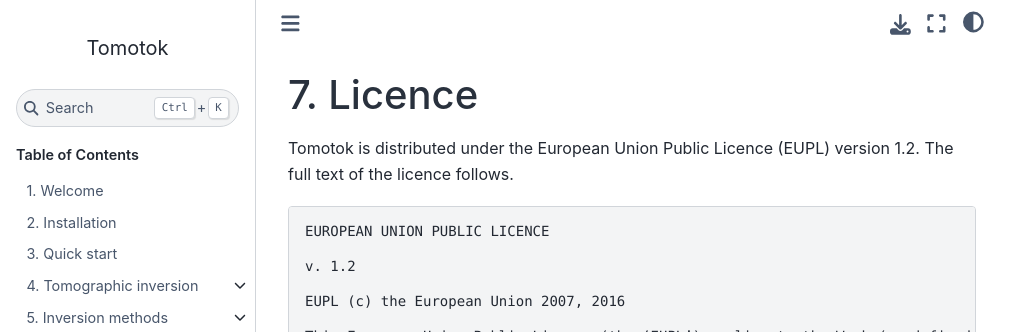
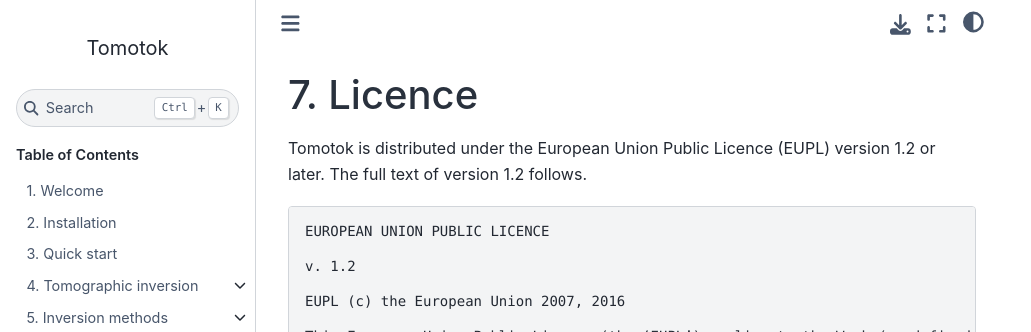
Before and after one commit to Tomotok/core, a Sphinx documentation site: the page built from docs/source/licence.rst, in a window 1280 px wide and 900 px high. Shown: the top 332 px of the window, without its empty margins (0-1031 px from the left). Built offline with Sphinx 7.4.7 and the Sphinx Book theme 1.1.4, drawn with Linux system fonts in a browser that asks for light colours; the version number could not be read and is left out.

Commit message:
Match all license to EUPL 1.2 or later

```diff
--- a/docs/source/licence.rst
+++ b/docs/source/licence.rst
@@ -1,7 +1,7 @@
 Licence
 =======
 
-Tomotok is distributed under the European Union Public Licence (EUPL) version 1.2. The full text of the licence follows.
+Tomotok is distributed under the European Union Public Licence (EUPL) version 1.2 or later. The full text of version 1.2 follows.
 
 .. literalinclude:: ../../LICENCE.txt
     :language: none
--- a/pyproject.toml
+++ b/pyproject.toml
@@ -7,7 +7,7 @@
 dynamic = ["version"]
 description = "Collection of algorithms used for tokamak plasma tomography"
 readme = "README.md"
-license = "EUPL-1.2"
+license = "EUPL-1.2+"
 authors = [
     { name = "Jakub Svoboda", email = "svoboda@ipp.cas.cz" },
     { name = "Martin Imrisek"},
```
